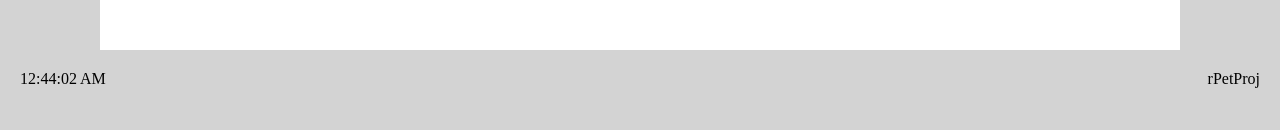
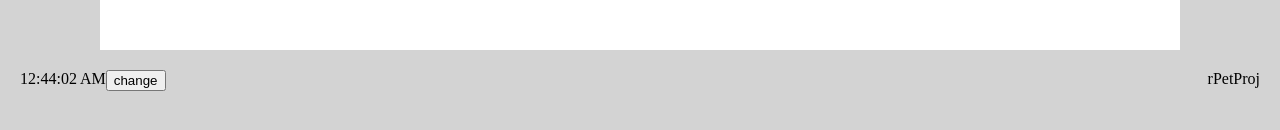
Before and after one commit to gorokhovPavel/rPetProj, a React (Create React App) app: page / in a window 1280 px wide. Shown: the part 648-778 px from the top of the page. Built offline with nearby package versions, Linux system fonts and the light colour scheme.

Commit message:
add clicck event

```diff
--- a/src/components/Main/Footer/index.js
+++ b/src/components/Main/Footer/index.js
@@ -7,12 +7,19 @@ export default class Footer extends Component {
     const { footerObj } = props
     this.state = footerObj
   }
+
+  setName(inName) {
+    this.setState({ name: inName })
+  }
+
   render() {
     return (
       <>
-        <div></div>
         <div className="footerDiv">
           <span className="left">{this.state.date}</span>
+          <button className="center" onClick={() => this.setName('vasya')}>
+            change
+          </button>
           <span className="right">{this.state.name}</span>
         </div>
       </>
--- a/src/index.css
+++ b/src/index.css
@@ -11,3 +11,6 @@ body {
 .right{
   float : right;
 }
+.center {
+  float : center;
+}
```
